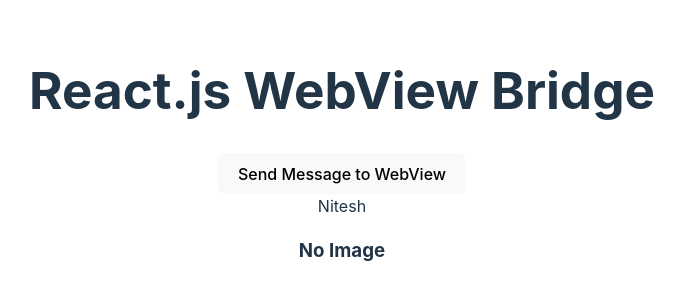
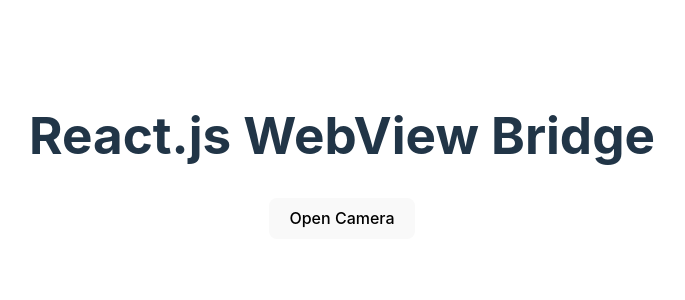
Before and after one commit to niteshyadavhusk/parentDomain, a React (Vite) app: page / in a window 1280 px wide. Shown: the part 244-544 px from the top of the page, without its empty margins (298-983 px from the left). Built offline with nearby package versions, Linux system fonts and the light colour scheme.

Commit message:
adding react native

```diff
--- a/src/App.jsx
+++ b/src/App.jsx
@@ -49,15 +49,18 @@
   //   }
   // };
 
+
+
+  // useEffect(() => {
+  //   setLocalImg(imageUri)
+  //   alert(imageUri)
+  // }, [imageUri])
+
   const [imageUri, setImageUri] = useState(null);
-  const [localImg, setLocalImg] = useState(imageUri)
 
   useEffect(() => {
-
     const receiveMessage = (event) => {
-      if (event.origin !== window.location.origin) return;
       const message = JSON.parse(event.data);
-
       if (message.type === 'image') {
         setImageUri(message.data);
       }
@@ -68,16 +71,7 @@
     return () => {
       window.removeEventListener('message', receiveMessage);
     };
-  }, [imageUri]);
-
-  // useEffect(() => {
-  //   setLocalImg(imageUri)
-  //   alert(imageUri)
-  // }, [imageUri])
-
-  const sendMessage = () => {
-    window.ReactNativeWebView.postMessage('openCamera!');
-  };
+  }, []);
 
   // const handleImageClick = () => {
   //   sendMessage('navigateToHome'); // Example: Send message to navigate to home section
@@ -88,14 +82,19 @@
       {/* <button id="navigateButton" onClick={openNewTab}>Open New Tab</button>
       <button id="logoutButton" onClick={logout}>Logout</button> */}
 
-      <div>
-        <h1>React.js WebView Bridge</h1>
-        <button onClick={sendMessage}>Send Message to WebView</button>
-      </div>
-      <div>
-        Nitesh
+<div>
+      <h1>React.js WebView Bridge</h1>
+      {imageUri ? (
+        <div>
+          <h3>Image Received:</h3>
+          <img src={imageUri} alt="Captured" style={{ maxWidth: '100%' }} />
         </div>
-     {imageUri ? <img src={imageUri} alt="localImg" /> : <h3>No Image</h3>}
+      ) : (
+        <button onClick={() => window.ReactNativeWebView.postMessage('openCamera!')}>
+          Open Camera
+        </button>
+      )}
+    </div>
     </>
   )
 }
```
